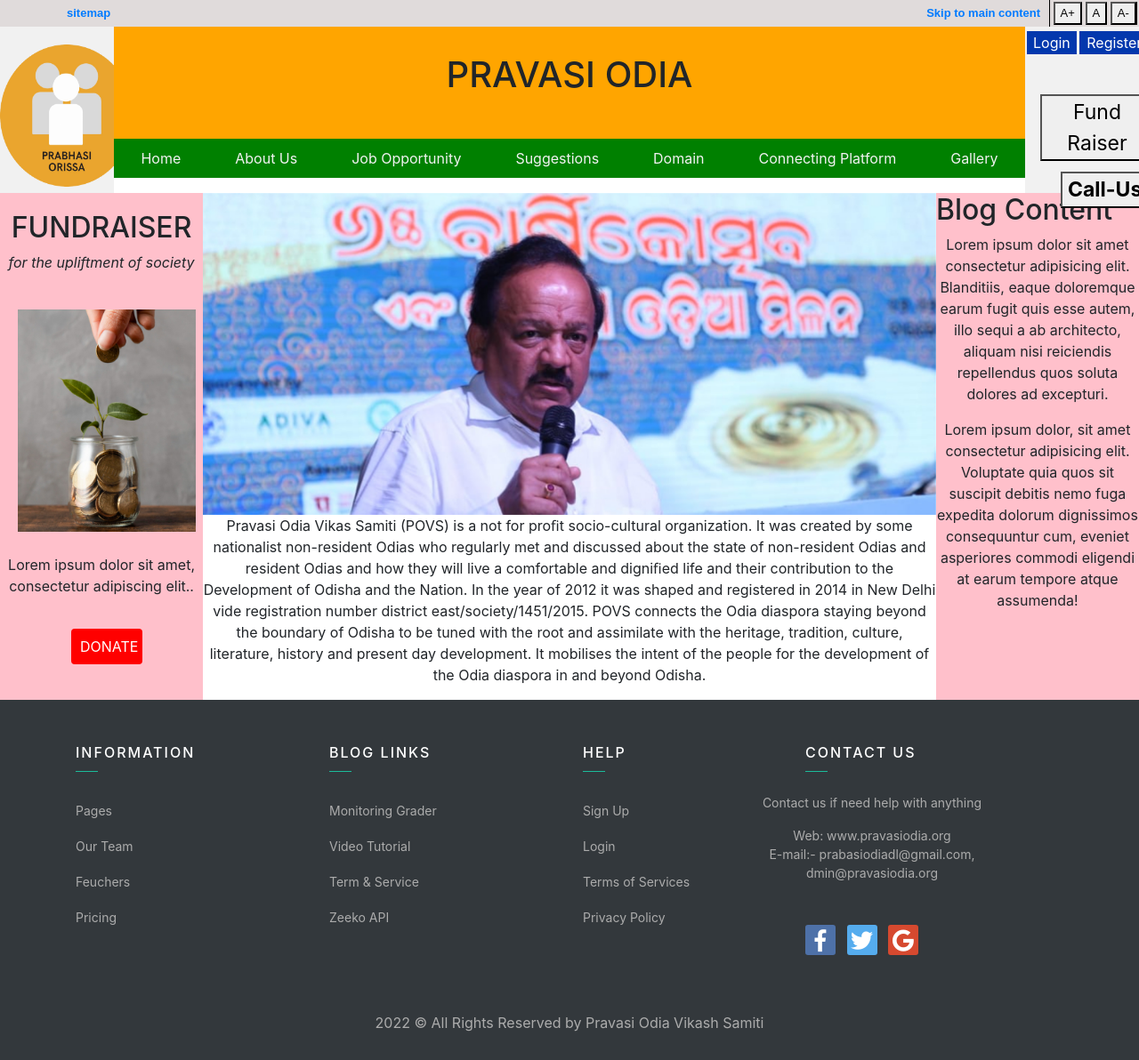
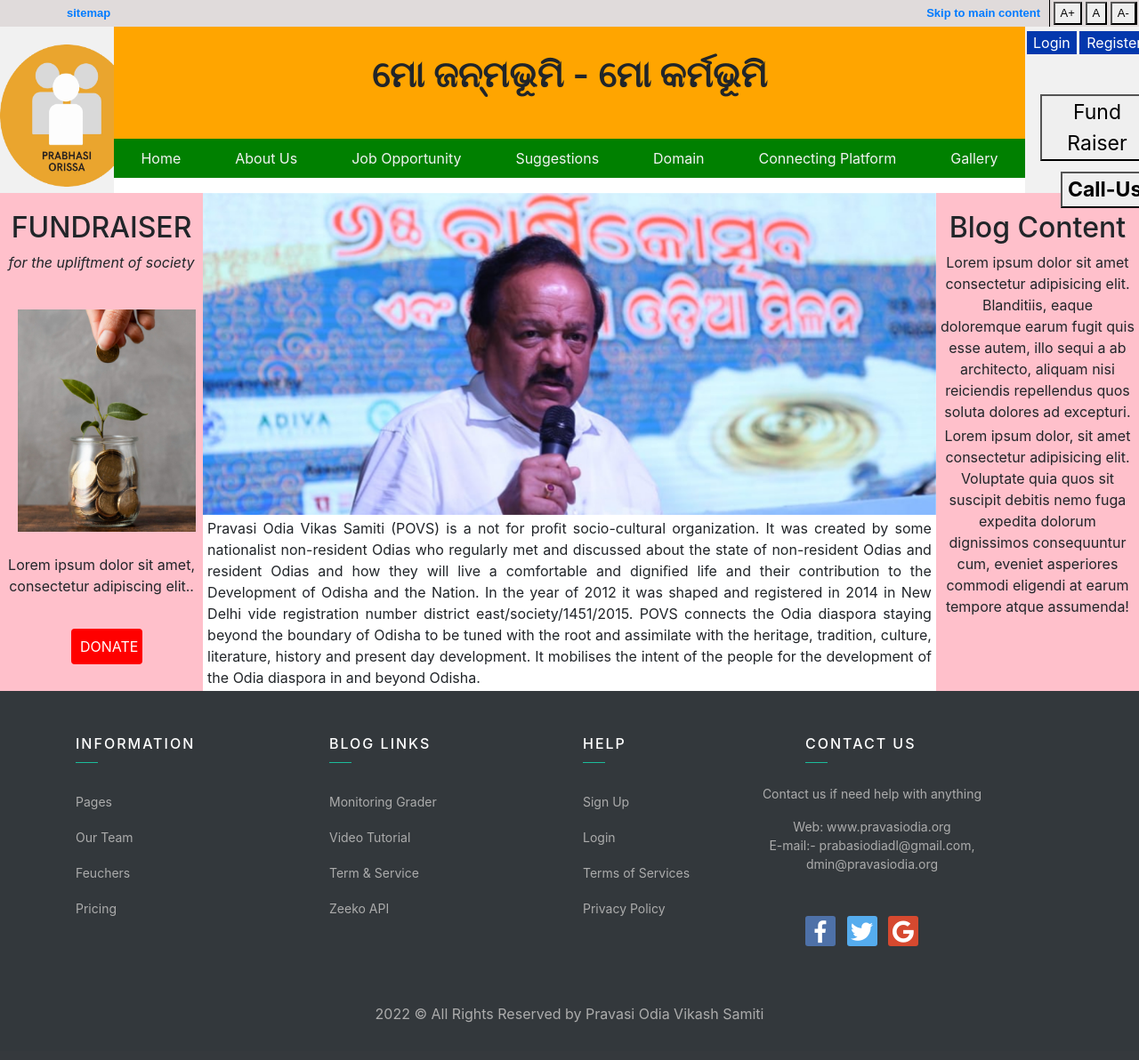
Before and after one commit to PPriyadarsini/PRAVASI-ODIA-PROJECT, a PHP site: page / in a window 1280 px wide. Shown: the whole page at 89% size. After the commit the page ends 1150 px from the top, so only its background shows below. Run offline with PHP 8.4, Linux system fonts and the light colour scheme; some libraries are stand-ins or nearby versions.

Commit message:
added some content

```diff
--- a/index.html
+++ b/index.html
@@ -43,7 +43,7 @@
             <div class="mid">
 
                 <div class="header">
-                <h1>PRAVASI ODIA</h1>
+                <h1>ମୋ ଜନ୍ମଭୂମି - ମୋ କର୍ମଭୂମି</h1>
                 </div>
 
                 <div class="topnav">
@@ -86,15 +86,15 @@
 
             <div class=" blog">
                 <div class="banner">
-                    <div id="carouselExampleSlidesOnly" class="carousel slide" data-bs-ride="carousel">
+                    <div id="carouselExampleFade" class="carousel slide carousel-fade" data-bs-ride="carousel">
                         <div class="carousel-inner">
-                          <div class="carousel-item active">
-                            <img src="images/po1.jpg" class="d-block w-100 h-50" alt="...">
+                          <div class="carousel-item active" data-bs-interval="10000">
+                            <img src="images/po1.jpg" class="d-block w-100" alt="...">
                           </div>
-                          <div class="carousel-item">
+                          <div class="carousel-item" data-bs-interval="10000">
                             <img src="images/po2.jpg" class="d-block w-100" alt="...">
                           </div>
-                          <div class="carousel-item">
+                          <div class="carousel-item" data-bs-interval="10000">
                             <img src="images/po3.jpg" class="d-block w-100" alt="...">
                           </div>
                         </div>
@@ -106,7 +106,7 @@
 
             </div>
 
-            <div class=" side2">
+            <div class="side2">
             <h2>Blog Content</h2>
             <p>Lorem ipsum dolor sit amet consectetur adipisicing elit. Blanditiis, eaque doloremque earum fugit quis esse autem, illo sequi a ab architecto, aliquam nisi reiciendis repellendus quos soluta dolores ad excepturi.</p>
 
--- a/style2.css
+++ b/style2.css
@@ -19,6 +19,10 @@
   padding: 0 75px;
   line-height: 30px;
   text-decoration: none;
+}
+
+.header h1{
+  font-weight: 600;
 }
 
 .tophead-right .head-links li{
@@ -158,6 +162,7 @@
 }
 #middlec .side1 h2,p{
   text-align: center;
+
 }
 #middlec .side1 button{
   position: relative;
@@ -184,11 +189,25 @@
   align-items: center;
 }
 
+#middlec .blog p{
+  text-align: justify;
+  margin: 3px 5px 3px 5px;
+}
+
 
 #middlec .side2{
   width: 18%;
    background-color: pink;
   align-items: center;
+}
+
+#middlec .side2 h2{
+  text-align: center;
+  margin-top: 20px;
+}
+
+#middlec .side2 p{
+  margin: 3px 5px 3px 5px;
 }
 
 
```
